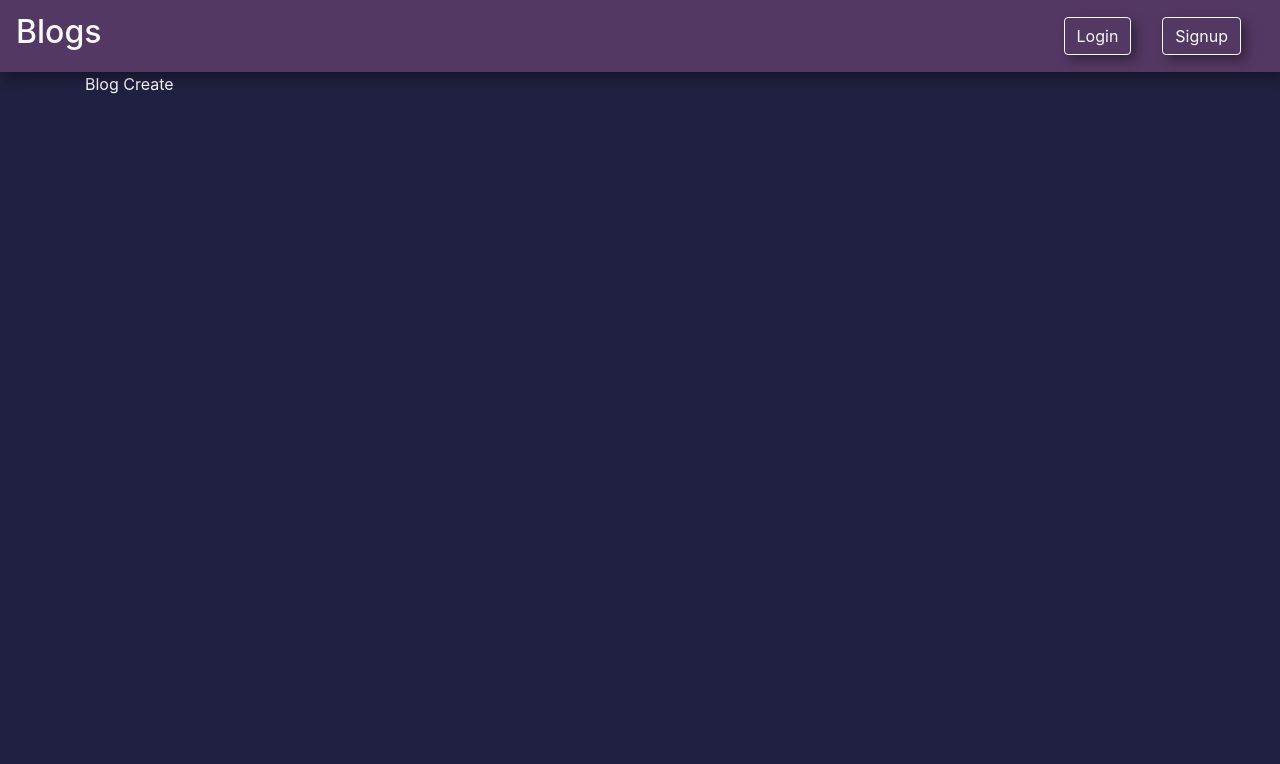
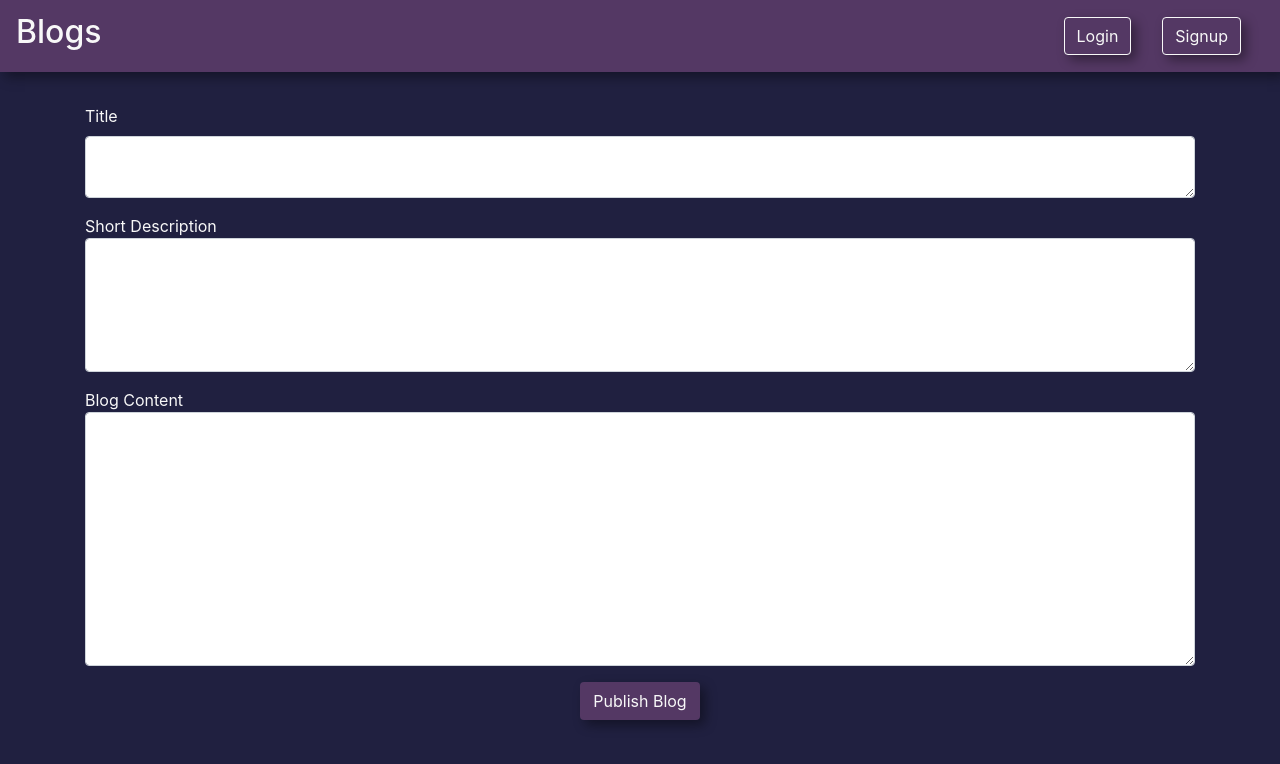
Before and after one commit to msk4862/WhatUp, a React (Create React App) app in the folder frontend/: page /blogs/create in a window 1280 px wide. Shown: the top 764 px of the page. Built offline with nearby package versions, Linux system fonts and the light colour scheme.

Commit message:
create blog form

```diff
--- a/frontend/src/components/Blogs/BlogCreate.js
+++ b/frontend/src/components/Blogs/BlogCreate.js
@@ -1,10 +1,72 @@
-import React from 'react'
+import React, { useState } from 'react'
 
-const BlogCreate = () => {
+
+import '../styles/Blogs/BlogCreate.css'
+const BlogCreate = (props) => {
+
+    const [title, setTitle] = useState('')
+    const [shortDesc, setShortDesc] = useState('')
+    const [body, setBody] = useState('')
+
+    function onCreateBlog(event) {
+        event.preventDefault()
+
+        const blog = {
+            Title: title,
+            BodyMeta: shortDesc,
+            Body: body,
+        }
+        console.log(blog)
+        // props.login(cred)
+    }
+
     return (
-        <div>
-            Blog Create
-        </div>
+        <form className='blog-create-form' onSubmit={onCreateBlog}>
+            <div className='form-group'>
+                <label>Title</label>
+                <textarea
+                    type='textarea'
+                    className='form-control'
+                    rows='2'
+                    required
+                    value={title}
+                    onChange={(event) => {
+                        setTitle(event.target.value)
+                    }}
+                    >
+                </textarea>
+            </div>
+            <div className='form-group'>
+                <lable>Short Description</lable>
+                <textarea
+                    type='textarea'
+                    className='form-control'
+                    rows='5'
+                    required
+                    value={shortDesc}
+                    onChange={(event) => {
+                        setShortDesc(event.target.value)
+                    }}>
+                </textarea>
+            </div>
+            <div className='form-group'>
+                <lable>Blog Content</lable>
+                <textarea
+                    type='textarea'
+                    className='form-control'
+                    rows='10'
+                    required
+                    value={body}
+                    onChange={(event) => {
+                        setBody(event.target.value)
+                    }}>
+                </textarea>
+
+                <div className="form-group row justify-content-center">
+                    <button type="submit" className="btn">Publish Blog</button>
+                </div>
+            </div>
+        </form>
     )
 }
 
--- a/frontend/src/components/Blogs/BlogList.js
+++ b/frontend/src/components/Blogs/BlogList.js
@@ -27,7 +27,7 @@ const BlogList = (props) => {
                 }
             )
         } else {
-            return <h2>No blogs found!</h2>
+            return <h2>Sorry! No blogs yet written.</h2>
         }
     }
 
--- /dev/null
+++ b/frontend/src/components/styles/Blogs/BlogCreate.css
@@ -0,0 +1,7 @@
+.blog-create-form {
+    margin-top: 2rem;
+}
+
+.blog-create-form button {
+    margin-top: 1rem;
+}
```
